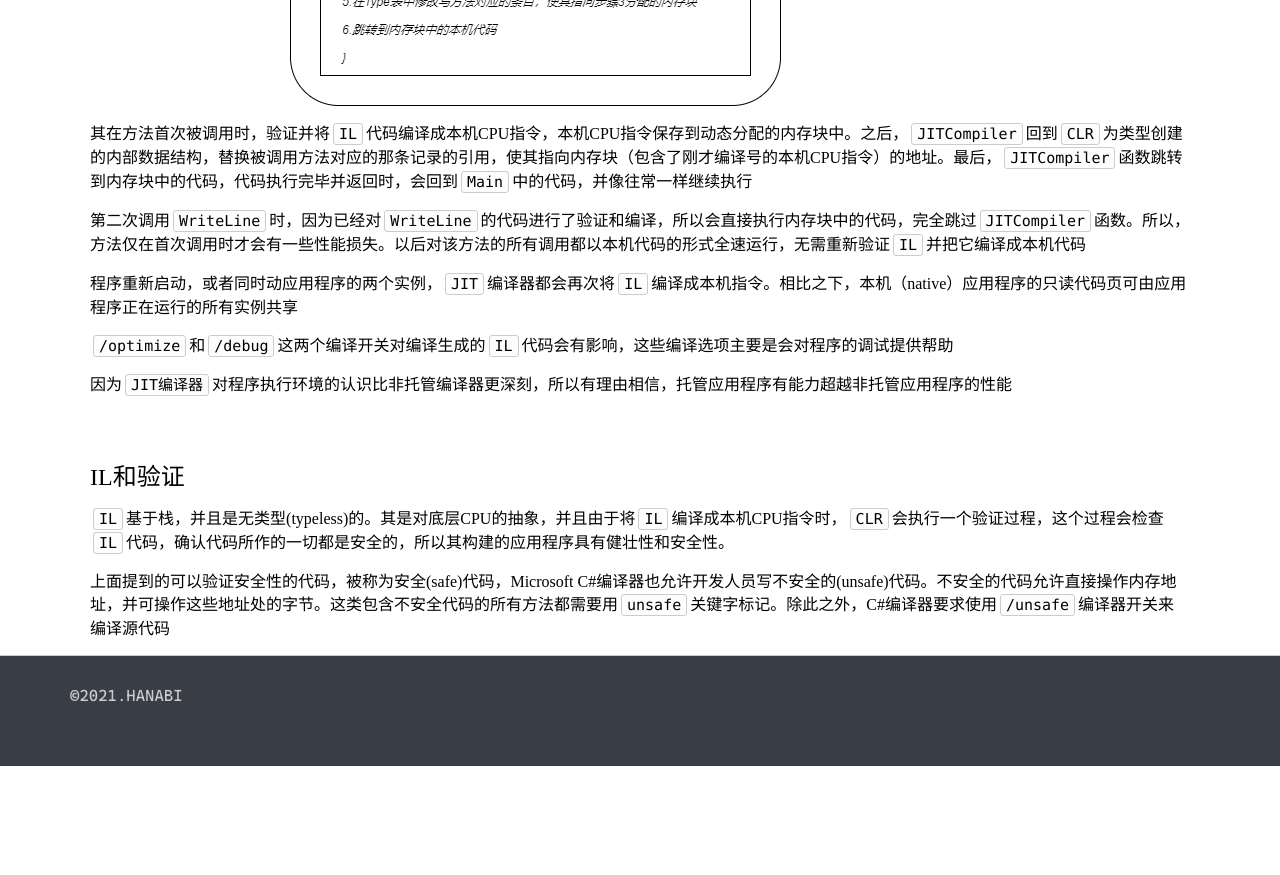
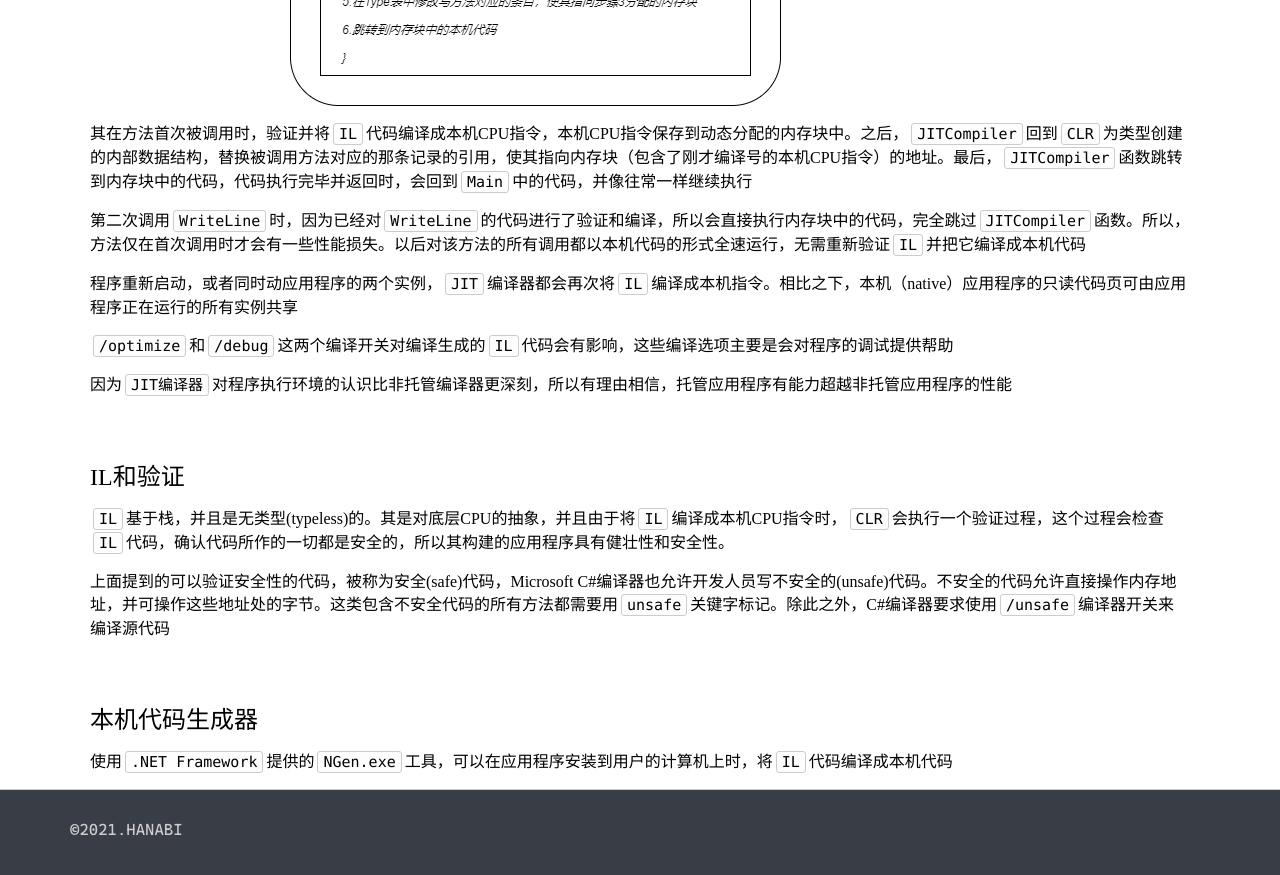
Before and after one commit to KamenRiderKuuga/kamenriderkuuga.github.io, a Jekyll site: the page built from _posts/2021-04-28-CSharp-2.md, in a window 1280 px wide and 900 px high, scrolled down 2362 px. Shown: the top 875 px of the window. Built offline with Jekyll 4.4.1, drawn with Linux system fonts in a browser that asks for light colours; before the commit the page ends 3128 px from its top, so only the background shows below that.

Commit message:
doc: document about CLR

```diff
--- a/_posts/2021-04-28-CSharp-2.md
+++ b/_posts/2021-04-28-CSharp-2.md
@@ -73,3 +73,7 @@ Windows执行可执行文件时，先检查其文件头，判断需要32位还
 `IL`基于栈，并且是无类型(typeless)的。其是对底层CPU的抽象，并且由于将`IL`编译成本机CPU指令时，`CLR`会执行一个验证过程，这个过程会检查`IL`代码，确认代码所作的一切都是安全的，所以其构建的应用程序具有健壮性和安全性。
 
 上面提到的可以验证安全性的代码，被称为安全(safe)代码，Microsoft C#编译器也允许开发人员写不安全的(unsafe)代码。不安全的代码允许直接操作内存地址，并可操作这些地址处的字节。这类包含不安全代码的所有方法都需要用`unsafe`关键字标记。除此之外，C#编译器要求使用`/unsafe`编译器开关来编译源代码
+
+## 本机代码生成器
+
+使用`.NET Framework`提供的`NGen.exe`工具，可以在应用程序安装到用户的计算机上时，将`IL`代码编译成本机代码
```
